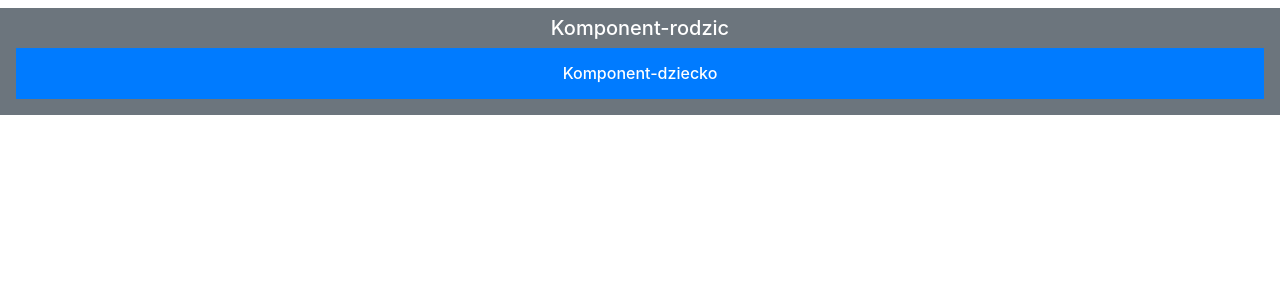
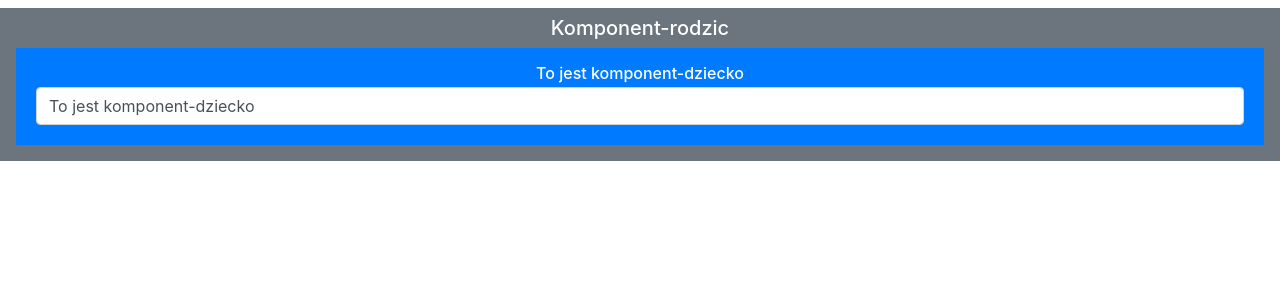
Before and after one commit to marekz/vuejs_simple_example, a Vue app in the folder templatesanddata/: page / in a window 1280 px wide. Shown: the top 300 px of the page. Built offline with nearby package versions, Linux system fonts and the light colour scheme.

Commit message:
VUEjs - Component - date binding

```diff
--- a/templatesanddata/src/components/Child.vue
+++ b/templatesanddata/src/components/Child.vue
@@ -1,5 +1,17 @@
 <template>
     <div class="bg-primary text-white text-center m-2 p-3 h6">
-        Komponent-dziecko
+        {{ message }}
+        <div class="form-group m-1">
+            <input v-model="message" class="form-control" />
+        </div>
     </div>
 </template>
+<script>
+    export default {
+        data: function() {
+            return {
+                message: "To jest komponent-dziecko"
+            }
+        }
+    }
+</script>
```
